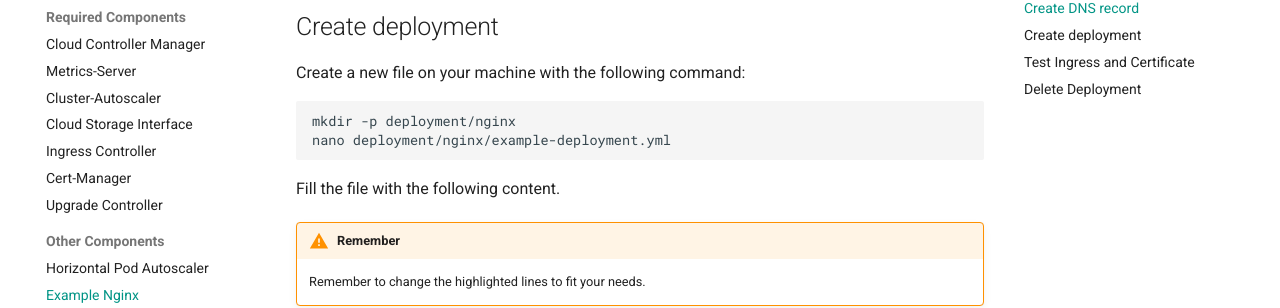
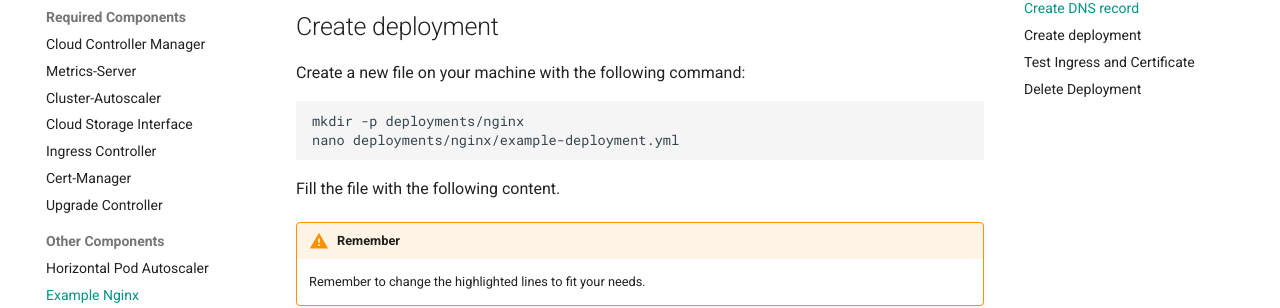
Before and after one commit to simonostendorf/k3s-hetzner, an MkDocs documentation site: the page built from docs/deployment/other/nginx.md, in a window 1280 px wide and 900 px high, scrolled down 474 px. Shown: the part 148-456 px from the top of the window. Built offline with MkDocs 1.6.1 and Material for MkDocs 9.7.7, drawn with Linux system fonts in a browser that asks for light colours; comment, search, counter and statistics services are not loaded.

Commit message:
fix nginx deployments folder

````diff
--- a/docs/deployment/other/nginx.md
+++ b/docs/deployment/other/nginx.md
@@ -13,8 +13,8 @@ You can name the subdomain whatever you want, i will keep it test in this scenar
 ## Create deployment
 Create a new file on your machine with the following command:
 ```bash
-mkdir -p deployment/nginx
-nano deployment/nginx/example-deployment.yml
+mkdir -p deployments/nginx
+nano deployments/nginx/example-deployment.yml
 ```
 
 Fill the file with the following content.
````
